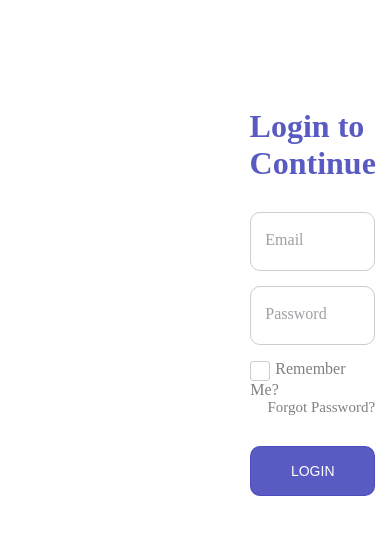
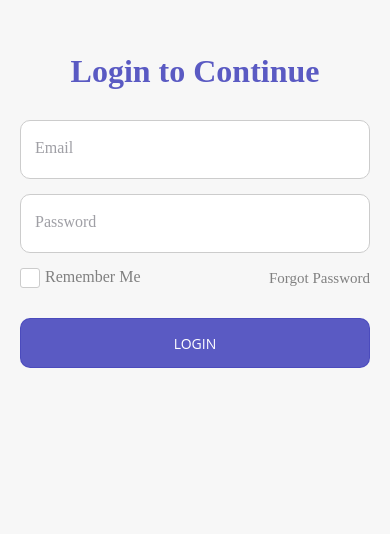
Before and after one commit to afozbek/vue-login-form, a Vue app: page / in a window 390 px wide. Shown: the part 120-654 px from the top of the page. Built offline with nearby package versions, Linux system fonts and the light colour scheme.

Commit message:
flex değişkenleri eklenip responsive stylelar eklendi

```diff
--- a/src/components/LoginForm.vue
+++ b/src/components/LoginForm.vue
@@ -35,10 +35,10 @@
             id="remember"
           />
 
-          <label class="m-loginForm__confirmLabel" for="remember">Remember Me?</label>
+          <label class="m-loginForm__confirmLabel" for="remember">Remember Me</label>
         </div>
 
-        <a class="m-loginForm__forgotBtn" href="#">Forgot Password?</a>
+        <a class="m-loginForm__forgotBtn" href="#">Forgot Password</a>
       </div>
     </div>
 
--- a/src/scss/base/_preset.scss
+++ b/src/scss/base/_preset.scss
@@ -12,3 +12,9 @@
   margin: 0;
   border: 0;
 }
+
+// @import url("https://fonts.googleapis.com/css?family=Open+Sans&display=swap");
+
+// html {
+//   font-family: "Open Sans", sans-serif;
+// }
--- a/src/scss/components/forms/_loginForm.scss
+++ b/src/scss/components/forms/_loginForm.scss
@@ -1,17 +1,23 @@
+$form-back-color: $wild-sand;
 $form-main-color: $blue-violet;
 $form-placeholder-color: $manatee;
 $form-input-border-color: $silver;
 $form-forgot-button-color: $gray;
 
 .m-formContainer {
-  width: 40%;
+  flex: 1;
+  min-height: 100vh;
+
+  padding: 173px 55px 55px;
+
+  background-color: $form-back-color;
+
+  @media screen and (max-width: 450px) {
+    padding: 173px 20px 55px;
+  }
 }
 
 .m-loginForm {
-  width: 80%;
-
-  margin: 0 auto;
-
   @include flex(column wrap, center, center);
 
   &::placeholder {
@@ -64,7 +70,7 @@ $form-forgot-button-color: $gray;
     }
 
     &:checked + .m-loginForm__confirmLabel::after {
-      content: "\2714";
+      content: "\2713";
 
       position: absolute;
       top: 3px;
@@ -89,6 +95,8 @@ $form-forgot-button-color: $gray;
 
     color: $form-forgot-button-color;
 
+    line-height: 1;
+
     cursor: pointer;
 
     user-select: none;
@@ -104,6 +112,8 @@ $form-forgot-button-color: $gray;
 
       margin-right: $xs;
       border: 1px solid $form-input-border-color;
+
+      background: $white;
 
       border-color: $form-input-border-color;
       vertical-align: middle;
@@ -166,6 +176,12 @@ $form-forgot-button-color: $gray;
 
     font-size: $fs-15;
     text-decoration: none;
+
+    @include transition-ease;
+
+    &:hover {
+      color: $form-main-color;
+    }
   }
 
   &__submitBtn {
@@ -177,7 +193,8 @@ $form-forgot-button-color: $gray;
     background: $form-main-color;
     color: $white;
 
-    font-size: 14px;
+    font-family: "Open Sans", sans-serif;
+    font-size: $fs-14;
 
     cursor: pointer;
 
--- a/src/scss/components/image/_heroImage.scss
+++ b/src/scss/components/image/_heroImage.scss
@@ -1,4 +1,15 @@
 .a-heroImage {
-  width: 60%;
+  width: calc(100% - 560px);
   height: 100vh;
+
+  background-image: url(assets/img/hero-image.jpeg);
+  background-repeat: no-repeat;
+  background-position: center;
+  background-size: cover;
+
+  @media screen and (max-width: 850px) {
+    width: 0;
+
+    background: none;
+  }
 }
```
